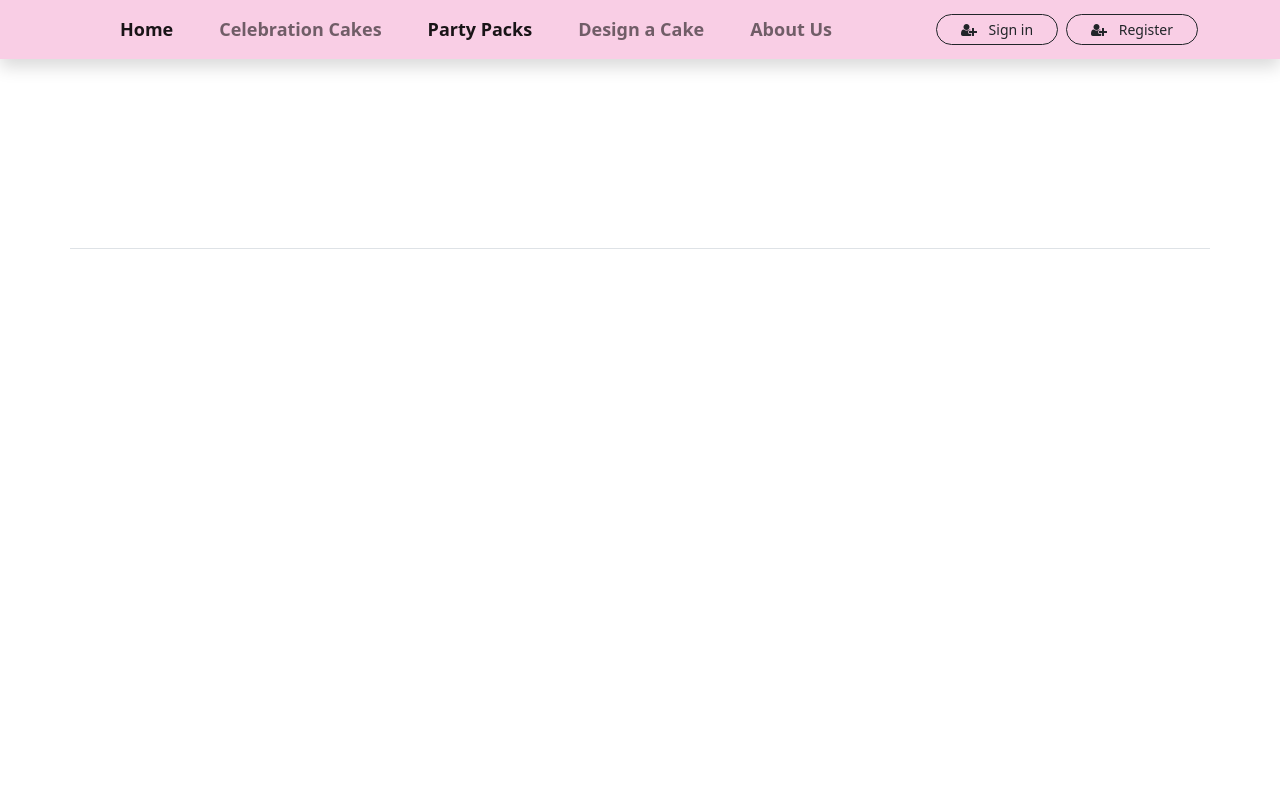
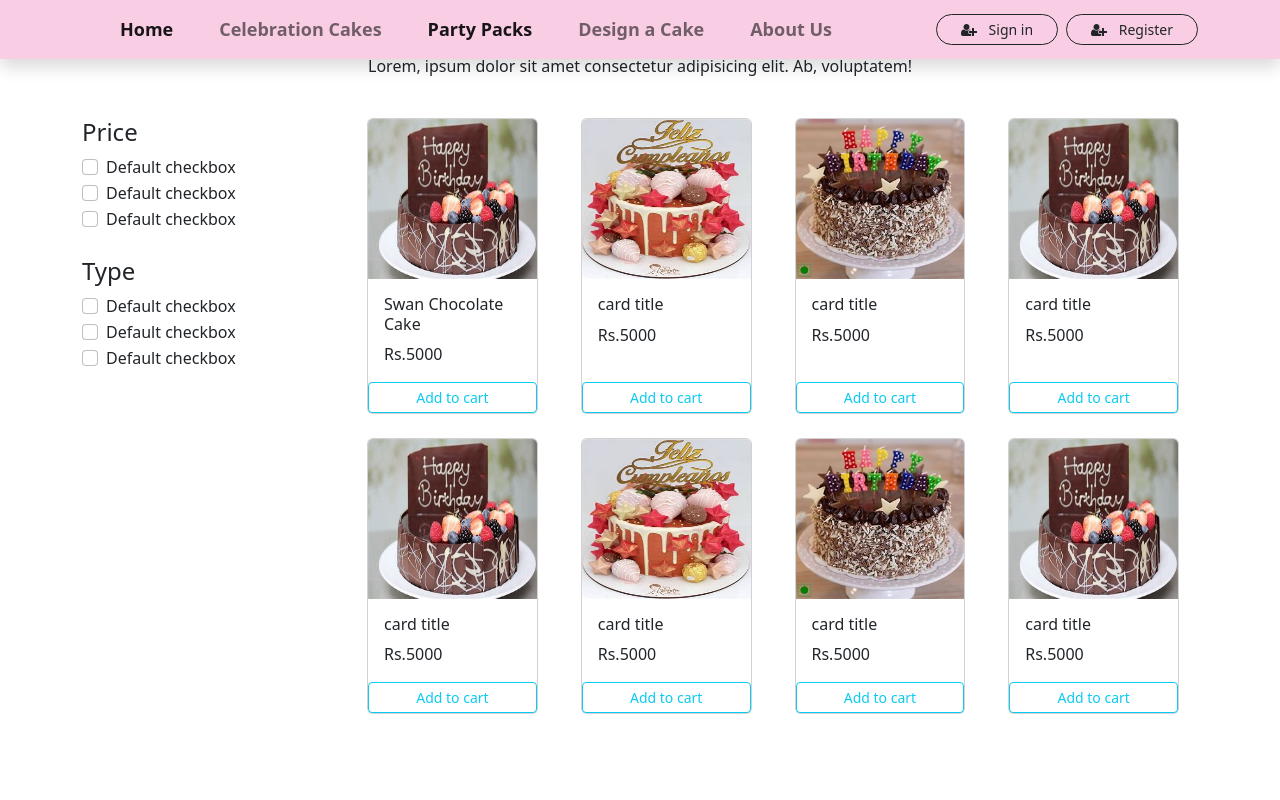
Before and after one commit to kchamithri/MyCake-SystemDevelopment, a React (Create React App) app: page /partypacks in a window 1280 px wide. Shown: the top 800 px of the page. Built offline with nearby package versions, Linux system fonts and the light colour scheme.

Commit message:
page updated

```diff
--- a/src/pages/PartyPacks.jsx
+++ b/src/pages/PartyPacks.jsx
@@ -1,15 +1,120 @@
-import React from 'react';
+import React from "react";
+import Card from "../Components/Card";
 
 const PartyPacks = () => {
-    return (
-        <div>
-            <div className="container">
-                <div className="row">
-                    <h1>Party Packs</h1>
-                </div>
+  return (
+    <div className="container my-2">
+      <div className="d-flex justify-content-center align-items-center flex-md-column mb-4">
+        <h2>Party Packs</h2>
+        <p>
+          Lorem, ipsum dolor sit amet consectetur adipisicing elit. Ab,
+          voluptatem!
+        </p>
+      </div>
+      <div className="row">
+        <div className="col-md-3">
+          <div className="d-flex flex-column">
+            <h4>Price</h4>
+            <div class="form-check">
+              <input
+                className="form-check-input"
+                type="checkbox"
+                value=""
+                id="defaultCheck1"
+              />
+              <label class="form-check-label" for="defaultCheck1">
+                Default checkbox
+              </label>
             </div>
+            <div class="form-check">
+              <input
+                className="form-check-input"
+                type="checkbox"
+                value=""
+                id="defaultCheck1"
+              />
+              <label class="form-check-label" for="defaultCheck1">
+                Default checkbox
+              </label>
+            </div>
+            <div class="form-check">
+              <input
+                className="form-check-input"
+                type="checkbox"
+                value=""
+                id="defaultCheck1"
+              />
+              <label class="form-check-label" for="defaultCheck1">
+                Default checkbox
+              </label>
+            </div>
+          </div>
+          <div className="d-flex flex-column mt-4">
+            <h4>Type</h4>
+            <div class="form-check">
+              <input
+                className="form-check-input"
+                type="checkbox"
+                value=""
+                id="defaultCheck1"
+              />
+              <label class="form-check-label" for="defaultCheck1">
+                Default checkbox
+              </label>
+            </div>
+            <div class="form-check">
+              <input
+                className="form-check-input"
+                type="checkbox"
+                value=""
+                id="defaultCheck1"
+              />
+              <label class="form-check-label" for="defaultCheck1">
+                Default checkbox
+              </label>
+            </div>
+            <div class="form-check">
+              <input
+                className="form-check-input"
+                type="checkbox"
+                value=""
+                id="defaultCheck1"
+              />
+              <label class="form-check-label" for="defaultCheck1">
+                Default checkbox
+              </label>
+            </div>
+          </div>
         </div>
-     );
-}
+        <div className="col-md-9">
+          <div className="row row-cols-1 row-cols-md-4 g-4">
+            <Card
+              image="Assets/cake2.jpg"
+              name="Swan Chocolate Cake"
+              price="Rs.5000"
+            />
+            <Card image="Assets/cake3.jpg" name="card title" price="Rs.5000" />
+            <Card
+              image="Assets/cake4.jpg"
+              altName="cake image"
+              name="card title"
+              price="Rs.5000"
+            />
+            <Card image="Assets/cake2.jpg" name="card title" price="Rs.5000" />
+            <Card image="Assets/cake2.jpg" name="card title" price="Rs.5000" />
+            <Card image="Assets/cake3.jpg" name="card title" price="Rs.5000" />
+            <Card
+              image="Assets/cake4.jpg"
+              altName="cake image"
+              name="card title"
+              price="Rs.5000"
+            />
+            <Card image="Assets/cake2.jpg" name="card title" price="Rs.5000" />
+          </div>
+        </div>
+      </div>
+    </div>
+  );
+};
 
 export default PartyPacks;
```
